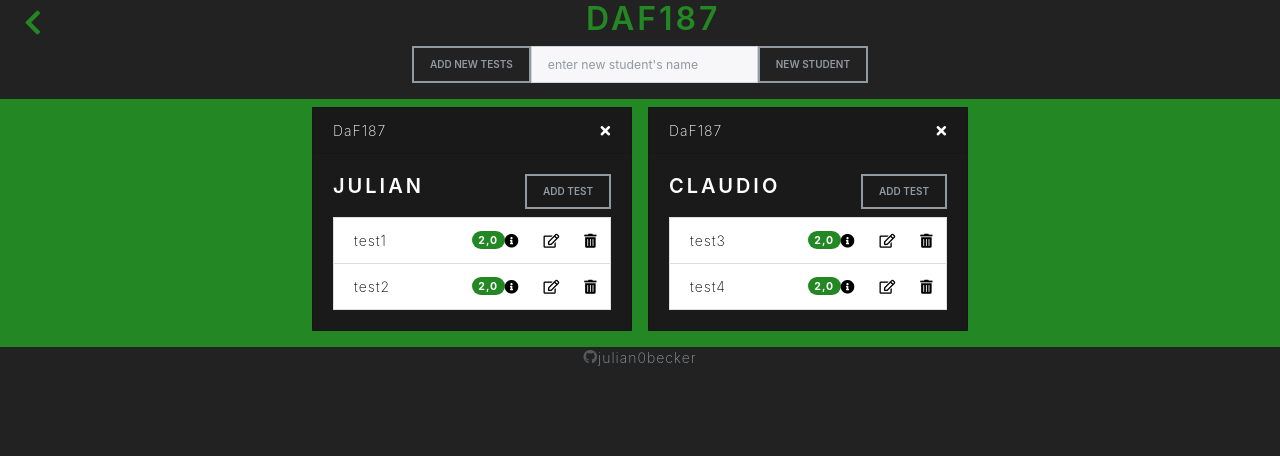
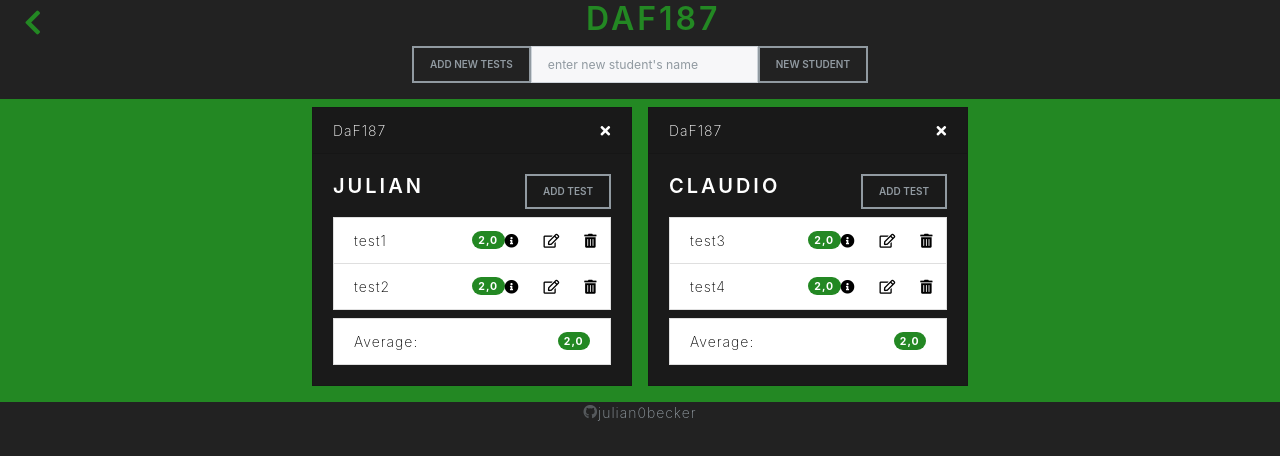
Before and after one commit to julian0becker/testscore, a React (Create React App) app: page /classroom/8178fd7b-9544-4c42-a0b8-7daf705d621c in a window 1280 px wide. Shown: the top 456 px of the page. Built offline with nearby package versions, Linux system fonts and the light colour scheme.

Commit message:
inplemented average grade

```diff
--- a/src/App.css
+++ b/src/App.css
@@ -82,7 +82,7 @@ body {
   justify-content: space-around;
 }
 
-.table {
+.table-about {
   text-align: center;
 }
 
--- a/src/components/About.js
+++ b/src/components/About.js
@@ -32,7 +32,7 @@ function About() {
             University scale is used: <br />
             {"x = score in percent [(reached points / total points) * 100]"}
             <div className=" mt-3 score-tables">
-              <div className="table">
+              <div className="table-about">
                 <h6>Passmark 50%</h6>
                 <ul className="list-unstyled">
                   <li>{"95% ≤ x ≤ 100% = 1,0"}</li>
@@ -70,7 +70,7 @@ function About() {
                   <li className="d-flex justify-content-center">{"fail"}</li>
                 </ul>
               </div>
-              <div className="table">
+              <div className="table-about">
                 <h6>Passmark 60%</h6>
                 <ul className="list-unstyled">
                   <li>{"96% ≤ x ≤ 100% = 1,0"}</li>
--- a/src/components/Results.js
+++ b/src/components/Results.js
@@ -1,134 +1,29 @@
-import React, { useContext, useState, useReducer } from "react";
+import React, { useContext } from "react";
 import { useDispatch } from "react-redux";
 import {
   deleteSingleTestAction,
   openEditModalAction,
-  openInfoModalAction,
-  openQuickEditAction
+  openInfoModalAction
 } from "../redux/actions";
 import ClassroomContext from "../context/ClassroomContext";
-import { calculateGrade } from "../helpers";
-import uuid from "uuid";
-
-const initialState = {
-  testName: "test2",
-  maxPoints: 100,
-  passMark: "50%",
-  reachedPoints: 81,
-  testId: uuid.v4(),
-  grade: {
-    decimal: 0.81,
-    uni: "2,0",
-    badgeColor: "#238823"
-  }
-};
-
-function reducer(state, action) {
-  switch (action.type) {
-    case "QUICK_EDIT":
-      return {
-        testName: action.testName,
-        maxPoints: action.maxPoints,
-        passMark: action.passMark,
-        reachedPoints: action.reachedPoints,
-        testId: action.testId,
-        grade: {
-          decimal: action.decimal,
-          uni: action.uni,
-          badgeColor: action.badgeColor
-        }
-      };
-    case "decrement":
-      return { count: state.count - 1 };
-    default:
-      return { ...state };
-  }
-}
 
 export default function Results({ test, studentId }) {
-  const [quickEdit, setQuickEdit] = useState(false);
-  const [reducerOn, setReducerOn] = useState(false);
-  const [stateLocal, dispatchLocal] = useReducer(reducer, initialState);
-  console.log(stateLocal);
-
   const dispatch = useDispatch();
   const { classroomId } = useContext(ClassroomContext);
-
-  const handleOpenQuickEdit = () => {
-    if (test.grade.uni === "edit" && test.maxPoints !== "Please Edit") {
-      const jsx = (
-        <form
-          onSubmit={event => {
-            event.preventDefault();
-            const points = event.target.quickEditPoints.value;
-            const decimal = parseInt(points) / parseInt(test.maxPoints);
-            const grade = calculateGrade(decimal, test.passMark);
-            // quickEditAction(points, grade, decimal);
-            dispatchLocal({
-              type: "QUICK_EDIT",
-              testName: test.testName,
-              maxPoints: test.maxPoints,
-              passMark: test.passMark,
-              reachedPoints: points,
-              testId: uuid.v4(),
-              decimal: decimal,
-              uni: grade.uni,
-              badgeColor: grade.badgeColor
-            });
-            setReducerOn(true);
-            setQuickEdit(false);
-          }}
-        >
-          <div className="form-group mb-0 d-flex">
-            <input
-              className="btn btn-primary btn-sm mr-1"
-              type="submit"
-              value="edit"
-            />
-            <input
-              id="quick-edit"
-              name="quickEditPoints"
-              placeholder={"Pts. / " + test.maxPoints}
-              type="number"
-              required
-            />
-          </div>
-        </form>
-      );
-      dispatch(openQuickEditAction(classroomId, studentId, test.testId, jsx));
-      setQuickEdit(true);
-    }
-  };
 
   return (
     <li
       style={{ color: "black" }}
       className="list-group-item d-flex justify-content-between align-items-center "
     >
-      {reducerOn ? (
-        <div>{stateLocal.testName}</div>
-      ) : (
       <div>{test.testName}</div>
-      )}
       <div className="d-flex justify-content-between icon-container">
-        {reducerOn ? (
         <div
-            onClick={() => handleOpenQuickEdit()}
-            style={{ backgroundColor: stateLocal.grade.badgeColor }}
-            className="editScore badge badge-primary badge-pill align-self-center"
-          >
-            {stateLocal.grade.uni}
-          </div>
-        ) : (
-          <div
-            onClick={() => handleOpenQuickEdit()}
           style={{ backgroundColor: test.grade.badgeColor }}
           className="editScore badge badge-primary badge-pill align-self-center"
         >
           {test.grade.uni}
         </div>
-        )}
-        {quickEdit ? null : (
         <div className="d-flex">
           <div>
             <span
@@ -159,7 +54,6 @@ export default function Results({ test, studentId }) {
             />
           </div>
         </div>
-        )}
       </div>
     </li>
   );
--- a/src/components/Student.js
+++ b/src/components/Student.js
@@ -4,6 +4,7 @@ import { useDispatch } from "react-redux";
 import { toggleModalAction, addSingleTestAction } from "../redux/actions";
 import uuid from "uuid";
 import ClassroomContext from "../context/ClassroomContext";
+import { displayAverageUniversityGrade } from "../helpers";
 
 export default function Student({ student }) {
   const { classroomId, classroom } = useContext(ClassroomContext);
@@ -23,6 +24,19 @@ export default function Student({ student }) {
     };
     dispatch(addSingleTestAction(student.studentId, newTest, classroomId));
   };
+  const getAverageGrade = () => {
+    const validTests = student.tests.filter(
+      test => test.grade.decimal !== "Please Edit"
+    );
+    let accumulatedUniGrade = 0;
+    for (let test of validTests) {
+      accumulatedUniGrade += parseFloat(test.grade.uni.replace(",", "."));
+    }
+    const averageUniGrade = accumulatedUniGrade / validTests.length;
+    return displayAverageUniversityGrade(averageUniGrade);
+  };
+
+  const average = getAverageGrade();
 
   return (
     <div className="student-container card text-white bg-primary mb-3 m-2">
@@ -47,8 +61,8 @@ export default function Student({ student }) {
             Add Test
           </button>
         </div>
-        <div className="card-text">
-          <ul className="list-group">
+        <div className="card-text h-100 d-flex flex-column justify-content-between">
+          <ul className="list-group ">
             {student.tests.map(test => (
               <Results
                 key={test.testId}
@@ -57,6 +71,20 @@ export default function Student({ student }) {
               />
             ))}
           </ul>
+          {average && (
+            <li
+              className="list-group-item mt-2 d-flex justify-content-between"
+              style={{ color: "black" }}
+            >
+              <div>Average:</div>
+              <div
+                style={{ backgroundColor: average.badgeColor }}
+                className="editScore badge badge-primary badge-pill align-self-center"
+              >
+                {average.uni}
+              </div>
+            </li>
+          )}
         </div>
       </div>
     </div>
--- a/src/helpers.js
+++ b/src/helpers.js
@@ -66,3 +66,34 @@ export const findIndexTest = (studentArray, indexStudent, idTest) => {
     test => test.testId === idTest
   );
 };
+
+export const displayAverageUniversityGrade = averageUniversityGrade => {
+  const x = averageUniversityGrade;
+
+  switch (true) {
+    case x <= 1.15:
+      return { uni: "1,0", badgeColor: "#20B2AA" };
+    case x <= 1.5:
+      return { uni: "1,3", badgeColor: "#20B2AA" };
+    case x <= 1.85:
+      return { uni: "1,7", badgeColor: "#238823" };
+    case x <= 2.15:
+      return { uni: "2,0", badgeColor: "#238823" };
+    case x <= 2.5:
+      return { uni: "2,3", badgeColor: "#238823" };
+    case x <= 2.85:
+      return { uni: "2,7", badgeColor: "#FFBF00" };
+    case x <= 3.15:
+      return { uni: "3,0", badgeColor: "#FFBF00" };
+    case x <= 3.5:
+      return { uni: "3,3", badgeColor: "#FFBF00" };
+    case x <= 3.85:
+      return { uni: "3,7", badgeColor: "#EEB462" };
+    case x <= 4.0:
+      return { uni: "4,0", badgeColor: "#EEB462" };
+    case x > 4.0:
+      return { uni: "5,0", badgeColor: "#D2222D" };
+    default:
+      break;
+  }
+};
```
Lines whose indentation alone changed are shown as unchanged.
